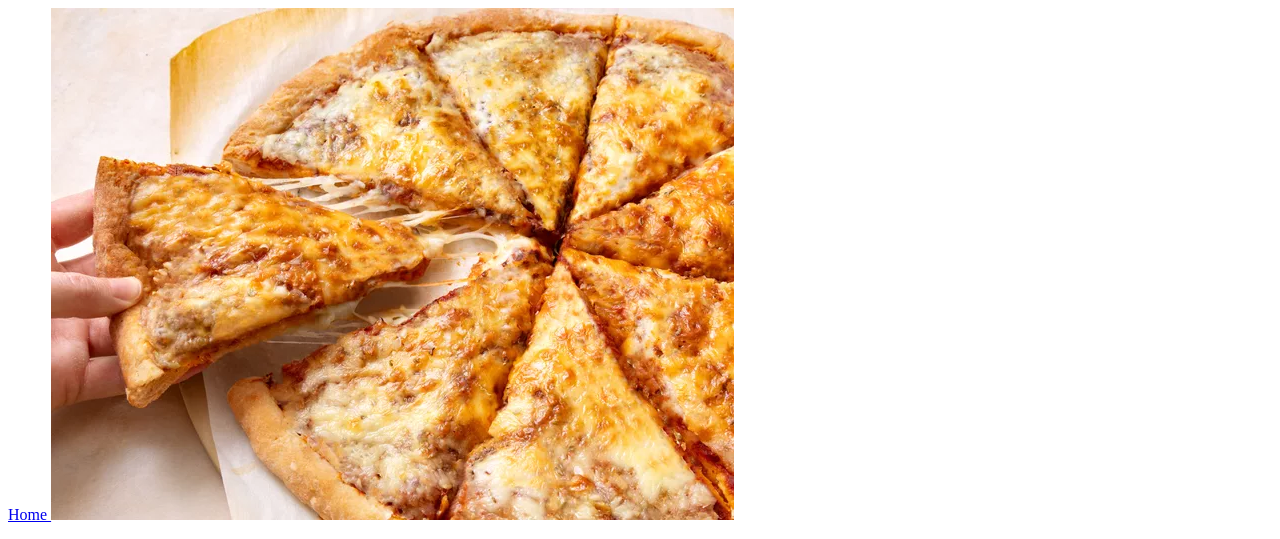
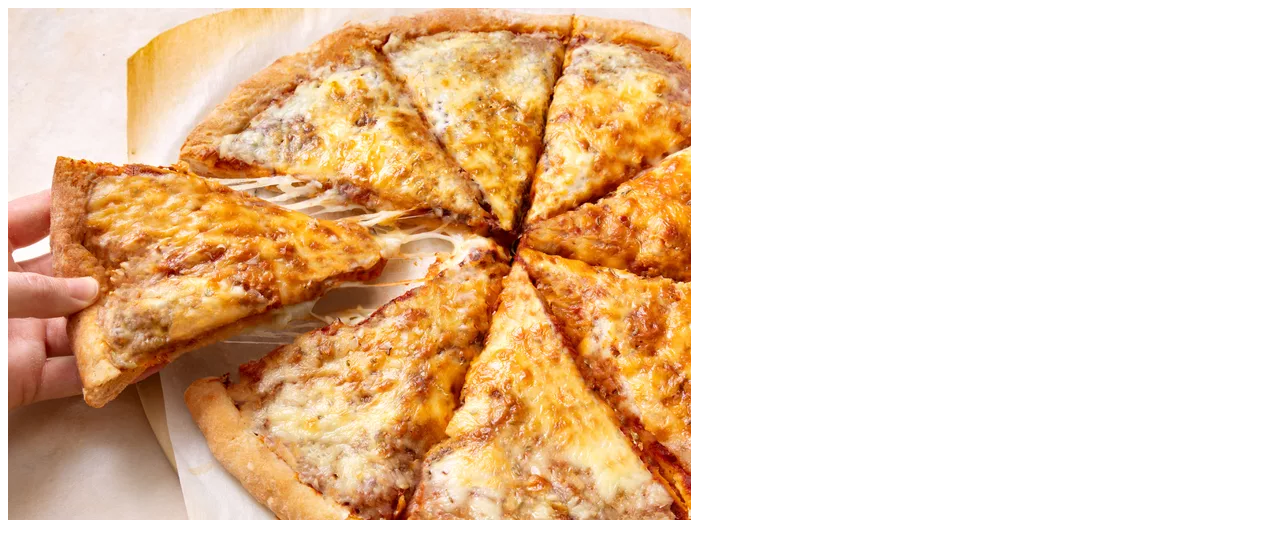
Before and after one commit to lotusify/odin-recipes, a plain HTML site: page recipes/pizza.html in a window 1280 px wide. Shown: the top 539 px of the page. Drawn offline with Linux system fonts and the light colour scheme.

Commit message:
fix home shorcut: remove top shorcut

```diff
--- a/recipes/pizza.html
+++ b/recipes/pizza.html
@@ -5,7 +5,6 @@
     </head>
 
     <body>
-        <a href = "../index.html"> Home </a>
         <img src = "pizza.webp">
         <h1> Easy Homemade Pizza Dough </h1>
         <p>
```
Also changed, not shown: recipes/steak.html (+0 -1 lines).
